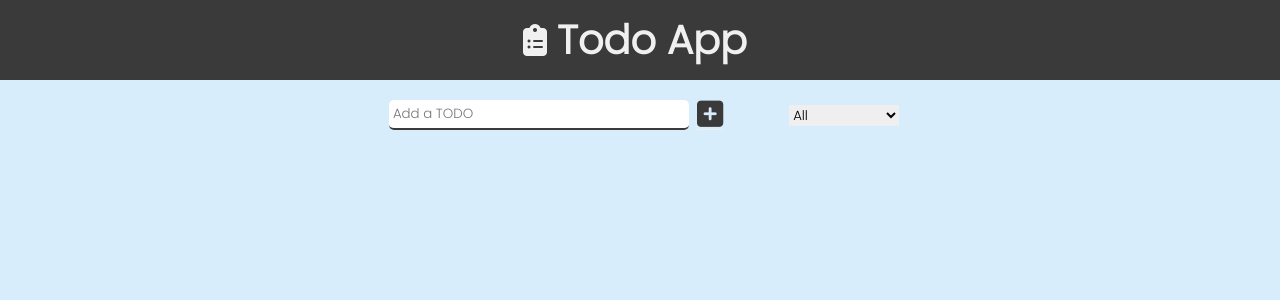
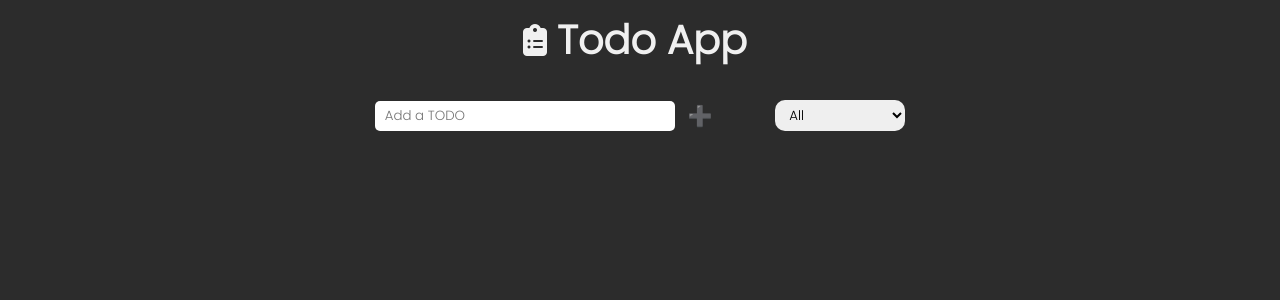
Before and after one commit to tusharkandpal/Todo-react-app, a React (Create React App) app: page / in a window 1280 px wide. Shown: the top 300 px of the page. Built offline with nearby package versions, Linux system fonts and the light colour scheme.

Commit message:
feat: new design

```diff
--- a/src/App.css
+++ b/src/App.css
@@ -9,22 +9,39 @@
   border: none;
 }
 
+:root {
+  font-size: 16px;
+}
+
 body {
   color: #f0f0f0;
-  background-color: #d7edfc;
+  background-color: #2c2c2c;
 }
 
- /* Class Utilities */
+/* Class Utilities */
+.btn {
+  margin: 0.5rem 0.5rem 0.5rem 0.5rem;
+  cursor: pointer;
+  font-size: 20px;
+  border-radius: 5px;
+  padding: 0.3rem;
+}
+.btn:hover {
+  background-color: rgb(53, 60, 67);
+}
 .flex {
   display: flex;
   align-items: center;
   justify-content: center;
 }
+.flex-direction-column {
+  flex-direction: column;
+}
+.todo:nth-child(2n) {
+  background-color: rgb(53, 53, 54);
+}
 
 /* Elements */
-header,.todo,.complete-btn,.trash-btn {
-  background-color: #3a3a3a;
-}
 h2 {
   padding: 10px;
   font-size: 40px;
@@ -32,26 +49,17 @@ h2 {
 form input {
   width: 300px;
   height: 30px;
-  padding: 4px;
+  padding: 5px 10px;
   border-radius: 5px;
-  border-bottom: 2px solid #3a3a3a;
-}
-button {
-  margin: 3px 8px;
-  cursor: pointer;
-  font-size: 10px;
 }
 li {
-  width: 300px;
+  width: 200px;
   word-wrap: break-word;
   margin: 3px;
 }
 
 /* Other classes */
 .todo-list {
-  display: flex;
-  justify-content: center;
-  flex-wrap: wrap;
   list-style: none;
   margin-top: 30px;
 }
@@ -60,23 +68,24 @@ li {
   margin: 8px;
   border-radius: 5px;
   padding: 5px;
+  border: 2px solid white;
+  align-items: center;
 }
-form,
-.newTodo{
+form {
   margin: 8px;
-}
-.add-btn {
-  color: #3a3a3a;
-  background: #d7edfc;
-}
-.complete-btn {
-  color: rgb(73, 172, 73);
-}
-.trash-btn {
-  color: rgb(194, 3, 3);
 }
 .filter {
   margin-left: 50px;
+  padding: 5px 10px;
+  border-radius: 10px;
+}
+.date-label {
+  font-size: small;
+  font-style: italic;
+  margin: 0.5rem 0 0 0.5rem;
+}
+.completed-label {
+  margin: 1.5rem 0 0.5rem 0;
 }
 
 @media screen and (max-width: 530px) {
--- a/src/components/AddItem.js
+++ b/src/components/AddItem.js
@@ -8,13 +8,12 @@ const AddItem = ({ inputText, setInputText, todos, setTodos, setStatus }) => {
   function submitHandler(e) {
     e.preventDefault();
     if (inputText === "")
-    alert("Please enter a TODO");
+      alert("Please enter a TODO");
 
-    else
-    {
+    else {
       setTodos([
         ...todos,
-        { id: Math.random() * 1000, desc: inputText, completed: false }
+        { id: Math.random() * 1000, desc: inputText, completed: false, createdDate: new Date() }
       ]);
       setInputText("");
     }
@@ -35,17 +34,15 @@ const AddItem = ({ inputText, setInputText, todos, setTodos, setStatus }) => {
           onChange={textHandler}
           value={inputText}
         />
-        <button type="submit" onClick={submitHandler}>
-          <i className="fas fa-plus-square fa-3x add-btn"></i>
-        </button>
+        <p type="submit" onClick={submitHandler} className="btn">
+          ➕
+        </p>
       </div>
-      <div className="filter">
-        <select name="todos" className="filter-todo" onChange={statusHandler}>
-          <option value="all">All</option>
-          <option value="completed">Completed</option>
-          <option value="uncompleted">Uncompleted</option>
-        </select>
-      </div>
+      <select name="todos" className="filter" onChange={statusHandler}>
+        <option value="all">All</option>
+        <option value="completed">Completed</option>
+        <option value="uncompleted">Uncompleted</option>
+      </select>
     </form>
   );
 };
--- a/src/components/TodoItem.js
+++ b/src/components/TodoItem.js
@@ -1,7 +1,7 @@
 import React from "react";
 
 const TodoItem = ({ todo, todos, setTodos }) => {
-  const completeHandler = () => {
+  const toggleTodoHandler = () => {
     setTodos(
       todos.map((item) => {
         if (todo.id === item.id) return { ...item, completed: !item.completed };
@@ -24,13 +24,16 @@ const TodoItem = ({ todo, todos, setTodos }) => {
     <div className="todo">
       <li className="todo-item" style={todo.completed ? completedStyle : null}>
         {todo.desc}
+        <p className="date-label">- {todo.createdDate.toDateString()}</p>
       </li>
-      <button className="complete-btn" onClick={completeHandler} style={todo.completed ? completedStyle : null}>
-        <i className="fas fa-check fa-2x"></i>
-      </button>
-      <button className="trash-btn" onClick={delHandler}>
-        <i className="fas fa-trash fa-2x"></i>
-      </button>
+      {todo.completed ? <p className="btn complete-btn" onClick={toggleTodoHandler}>
+        ❌
+      </p> : <p className="btn complete-btn" onClick={toggleTodoHandler}>
+        ✔️
+      </p>}
+      <p className="btn trash-btn" onClick={delHandler}>
+        🗑️
+      </p>
     </div>
   );
 };
--- a/src/components/TodosList.js
+++ b/src/components/TodosList.js
@@ -2,9 +2,23 @@ import React from "react";
 import TodoItem from "./TodoItem";
 
 const TodosList = ({ todos, setTodos, filteredTodos }) => {
+
+  const completeTodos = filteredTodos.filter(todo => todo.completed);
+
+  const incompleteTodos = filteredTodos.filter(todo => !todo.completed);
+
   return (
-      <ul className="todo-list">
-        {filteredTodos.map((todo) => (
+    <ul className="todo-list flex flex-direction-column">
+      {incompleteTodos.map((todo) => (
+        <TodoItem
+          todo={todo}
+          key={todo.id}
+          todos={todos}
+          setTodos={setTodos}
+        />
+      ))}
+      {completeTodos.length > 0 && <h3 className="completed-label">Completed</h3>}
+      {completeTodos.map((todo) => (
         <TodoItem
           todo={todo}
           key={todo.id}
```
Also changed, not shown: package.json (+4 -4 lines), 2 other files (tests, documents, lock files or other folders). Lines whose indentation alone changed are shown as unchanged.
